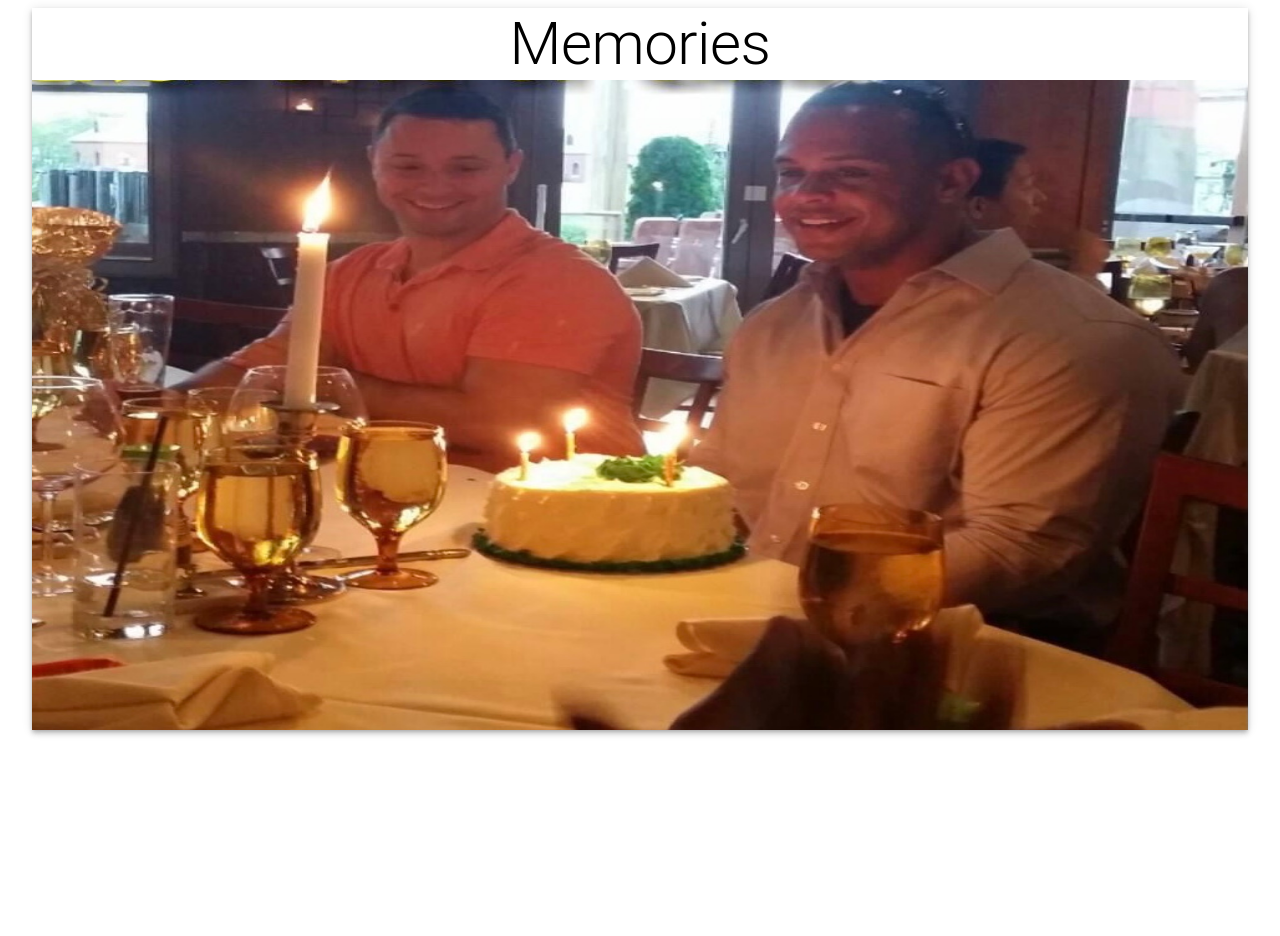
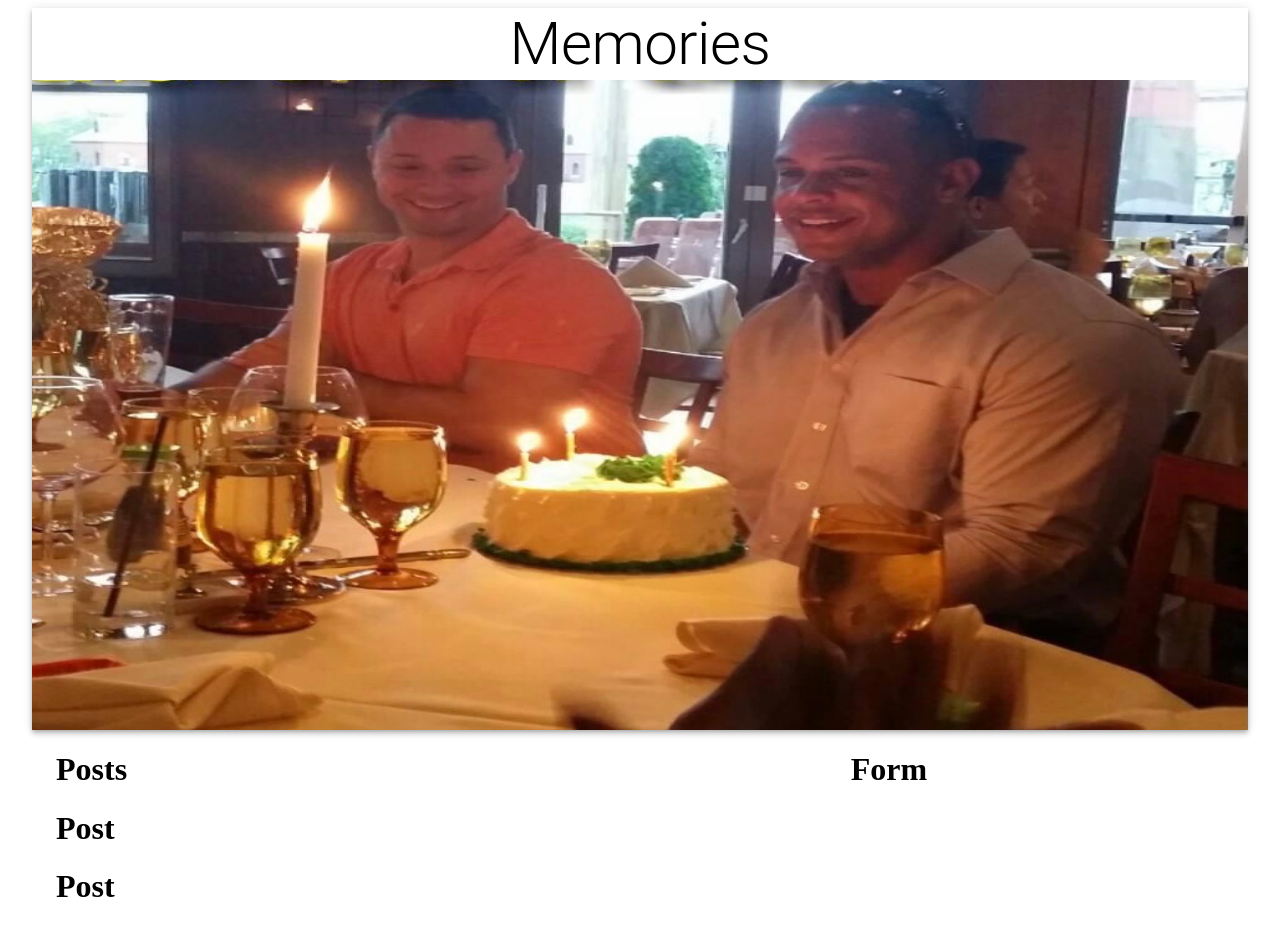
Before and after one commit to rmorales723/insta_app, a React (Create React App) app in the folder client/: page / in a window 1280 px wide. Shown: the top 936 px of the page. Before the commit the page ends 800 px from the top, so only its background shows below. Built offline with nearby package versions, Linux system fonts and the light colour scheme.

Commit message:
working on styles

```diff
--- a/client/src/App.js
+++ b/client/src/App.js
@@ -1,6 +1,9 @@
 import React from 'react';
 import {Container, AppBar, Typography, Grow, Grid} from '@material-ui/core';
 import memories from './images/memories.jpg';
+import Posts from './components/Posts/Posts';
+import Form from './components/Form/Form';
+
 
 const App = () => {
     return (
@@ -9,6 +12,19 @@
                 <Typography variant="h2" align="center">Memories</Typography>
                 <img src={memories} alt="memories" height="650" />
             </AppBar>
+            <Grow in>
+                <Container>
+                    <Grid container justifyContent="space-between" alignItems="stretch" spacing={3}>
+                        <Grid item xs={12} sm={7}>
+                            <Posts />
+                        </Grid>
+                        <Grid item xs={12} sm={4}>
+                            <Form />
+                        </Grid>
+                    </Grid>
+                </Container>
+
+            </Grow>
         </Container>
     )
 }
--- a/client/src/components/Form/Form.js
+++ b/client/src/components/Form/Form.js
@@ -0,0 +1,9 @@
+import React from 'react'
+
+const Form = () => {
+  return (
+    <h1>Form</h1>
+  )
+}
+
+export default Form;
--- a/client/src/components/Posts/Post/Post.js
+++ b/client/src/components/Posts/Post/Post.js
@@ -0,0 +1,9 @@
+import React from 'react'
+
+const Post = () => {
+  return (
+    <h1>Post</h1>
+  )
+}
+
+export default Post;
--- a/client/src/components/Posts/Posts.js
+++ b/client/src/components/Posts/Posts.js
@@ -0,0 +1,14 @@
+import React from 'react';
+import Post from './Post/Post';
+
+const Posts = () => {
+  return (
+    <>
+    <h1>Posts</h1>
+    <Post />
+    <Post />
+    </>
+  )
+}
+
+export default Posts;
```
